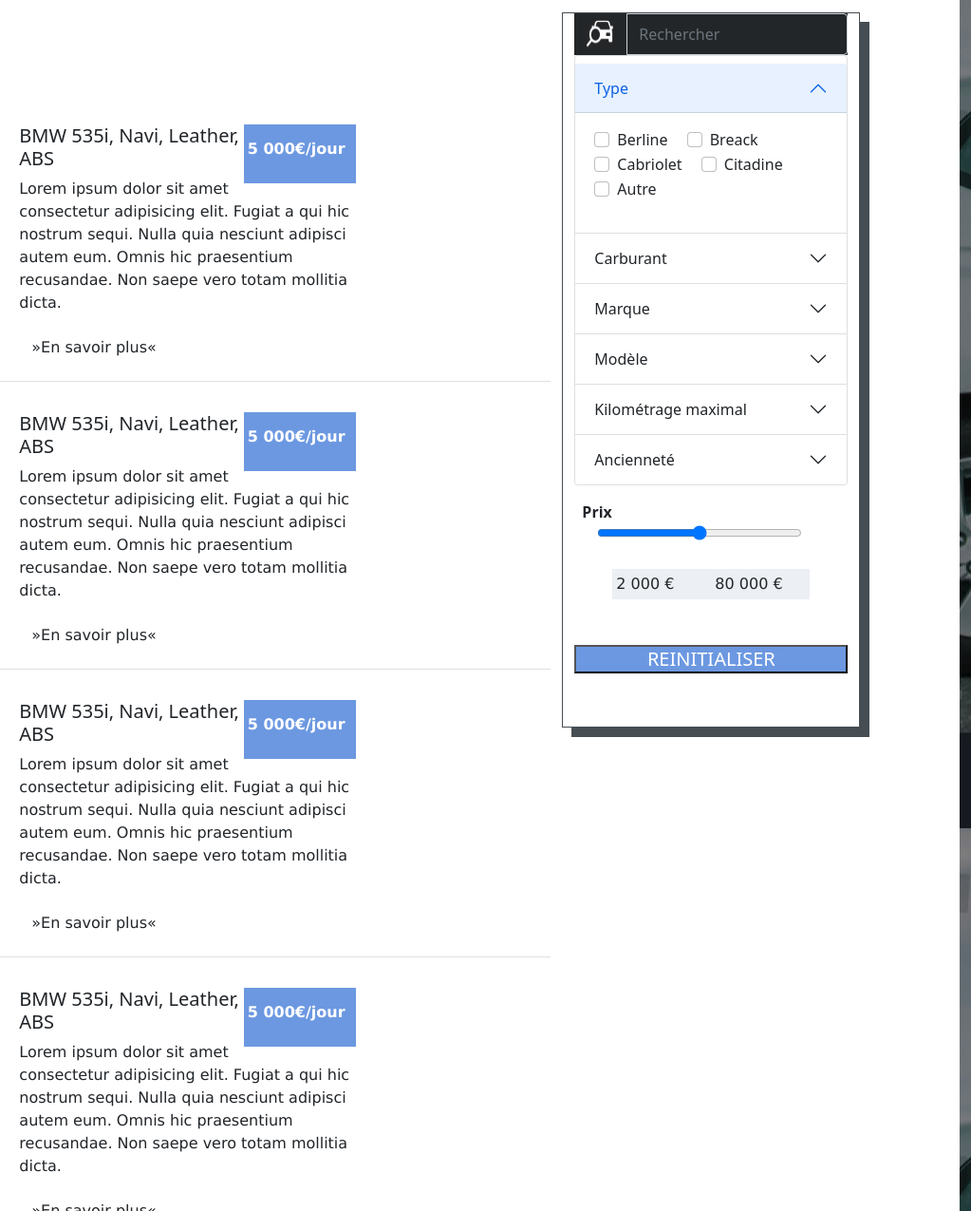
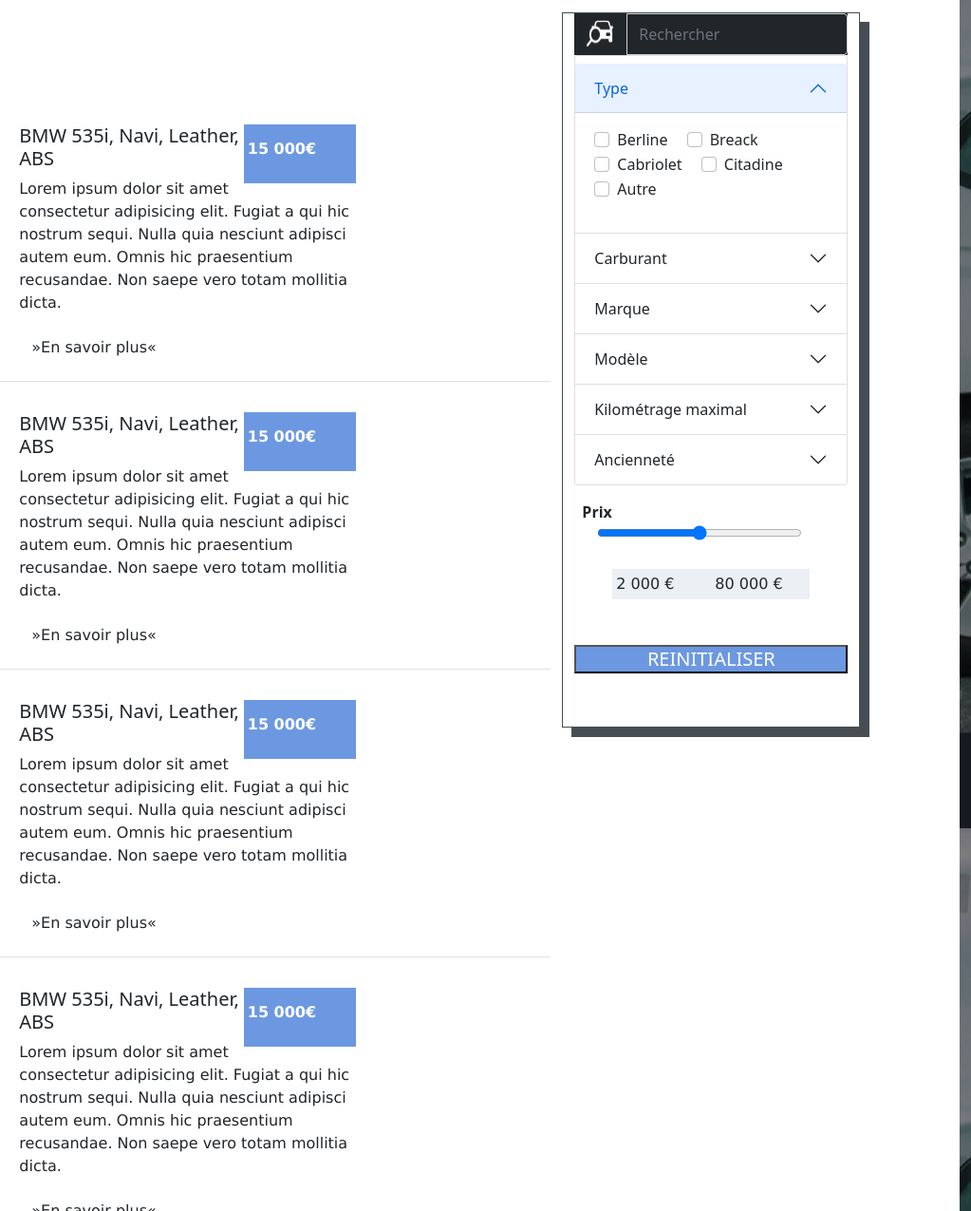
Before and after one commit to wendy1976/ClubAuto2, a plain HTML site: page vente.html in a window 1280 px wide. Shown: the part 321-1596 px from the top of the page at 95% size, 257-1280 px from the left. Drawn offline with Linux system fonts and the light colour scheme.

Commit message:
modified prices

```diff
--- a/vente.html
+++ b/vente.html
@@ -105,7 +105,7 @@
                         <img src="/images/vehicule2.jpg" alt="image de véhicule à vendre 1" class="img-fluid img-thumbnail">
                     </figure>
                     <div class="col-12 col-md-6 mt-4">
-                        <p class="col-4 d-inline pt-3 white bgBlue float-end h6 h-25 w-10"><strong><span class="ps-1">5 000&euro;/jour</span></strong></p>
+                        <p class="col-4 d-inline pt-3 white bgBlue float-end h6 h-25 w-10"><strong><span class="ps-1">15 000&euro;</span></strong></p>
                         <h2 class="h5">BMW 535i, Navi, Leather, ABS</h2>
                         <p>Lorem ipsum dolor sit amet consectetur adipisicing elit. Fugiat a qui hic nostrum sequi. Nulla quia nesciunt adipisci autem eum. Omnis hic praesentium recusandae. Non saepe vero totam mollitia dicta.</p>
                         <p>
@@ -120,7 +120,7 @@
                         <img src="/images/vehicule2.jpg" alt="image de véhicule à vendre 2" class="img-fluid img-thumbnail">
                     </figure>
                     <div class="col-12 col-md-6 mt-4">
-                        <p class="col-4 d-inline pt-3 white bgBlue float-end h6 h-25 w-10"><strong><span class="ps-1">5 000&euro;/jour</span></strong></p>
+                        <p class="col-4 d-inline pt-3 white bgBlue float-end h6 h-25 w-10"><strong><span class="ps-1">15 000&euro;</span></strong></p>
                         <h2 class="h5">BMW 535i, Navi, Leather, ABS</h2>
                         <p>Lorem ipsum dolor sit amet consectetur adipisicing elit. Fugiat a qui hic nostrum sequi. Nulla quia nesciunt adipisci autem eum. Omnis hic praesentium recusandae. Non saepe vero totam mollitia dicta.</p>
                         <p>
@@ -135,7 +135,7 @@
                         <img src="/images/vehicule2.jpg" alt="image de véhicule à vendre 3" class="img-fluid img-thumbnail">
                     </figure>
                     <div class="col-12 col-md-6 mt-4">
-                        <p class="col-4 d-inline pt-3 white bgBlue float-end h6 h-25 w-15"><strong><span class="ps-1">5 000&euro;/jour</span></strong></p>
+                        <p class="col-4 d-inline pt-3 white bgBlue float-end h6 h-25 w-15"><strong><span class="ps-1">15 000&euro;</span></strong></p>
                         <h2 class="h5">BMW 535i, Navi, Leather, ABS</h2>
                         <p>Lorem ipsum dolor sit amet consectetur adipisicing elit. Fugiat a qui hic nostrum sequi. Nulla quia nesciunt adipisci autem eum. Omnis hic praesentium recusandae. Non saepe vero totam mollitia dicta.</p>
                         <p>
@@ -150,7 +150,7 @@
                         <img src="/images/vehicule2.jpg" alt="image de véhicule à vendre 4" class="img-fluid img-thumbnail">
                     </figure>
                     <div class="col-12 col-md-6 mt-4">
-                        <p class="col-4 d-inline pt-3 white bgBlue float-end h6 h-25 w-10"><strong><span class="ps-1">5 000&euro;/jour</span></strong></p>
+                        <p class="col-4 d-inline pt-3 white bgBlue float-end h6 h-25 w-10"><strong><span class="ps-1">15 000&euro;</span></strong></p>
                         <h2 class="h5">BMW 535i, Navi, Leather, ABS</h2>
                         <p>Lorem ipsum dolor sit amet consectetur adipisicing elit. Fugiat a qui hic nostrum sequi. Nulla quia nesciunt adipisci autem eum. Omnis hic praesentium recusandae. Non saepe vero totam mollitia dicta.</p>
                         <p>
```
